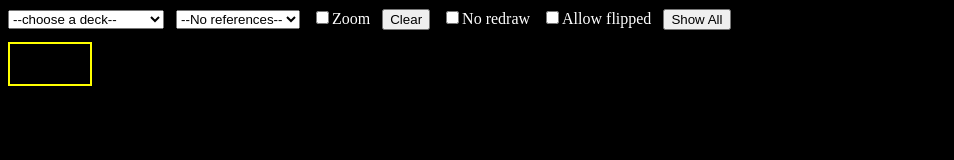
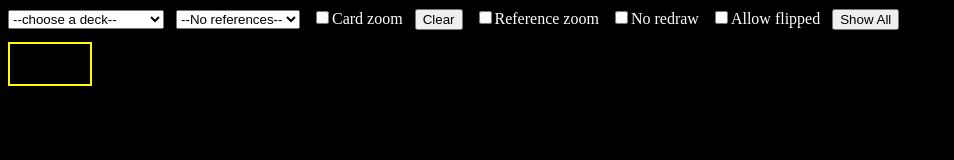
Before and after one commit to jon-heard/CardPullWebpage, a plain HTML site: page index.html in a window 1280 px wide. Shown: the whole page, without its empty margins (0-954 px from the left). Drawn offline with Linux system fonts and the light colour scheme.

Commit message:
(1) Added dice (2) added reference zoom checkbox

```diff
--- a/data.js
+++ b/data.js
@@ -3,6 +3,134 @@ var decks = [];
 
 
 let d; // Temporary deck buffer
+
+///////////
+// DICE //
+///////////
+decks.push({
+	name: "D2",
+	images: ["numbers.png"],
+	backImage: "d2_back.png",
+	refImages: {},
+	hiW: 25,
+	hiH: 19,
+	lowW: 13,
+	lowH: 10,
+	noRedraw: false,
+	allowFlipped: false,
+	cards: [ [0,0,0], [0,1,0] ]
+});
+decks.push({
+	name: "D3",
+	images: ["numbers.png"],
+	backImage: "d3_back.png",
+	refImages: {},
+	hiW: 25,
+	hiH: 19,
+	lowW: 13,
+	lowH: 10,
+	noRedraw: false,
+	allowFlipped: false,
+	cards: [ [0,0,0], [0,1,0], [0,2,0] ]
+});
+decks.push({
+	name: "D4",
+	images: ["numbers.png"],
+	backImage: "d4_back.png",
+	refImages: {},
+	hiW: 25,
+	hiH: 19,
+	lowW: 13,
+	lowH: 10,
+	noRedraw: false,
+	allowFlipped: false,
+	cards: [ [0,0,0], [0,1,0], [0,2,0], [0,3,0] ]
+});
+decks.push({
+	name: "D6",
+	images: ["numbers.png"],
+	backImage: "d6_back.png",
+	refImages: {},
+	hiW: 25,
+	hiH: 19,
+	lowW: 13,
+	lowH: 10,
+	noRedraw: false,
+	allowFlipped: false,
+	cards: [ [0,0,0], [0,1,0], [0,2,0], [0,3,0], [0,4,0], [0,5,0] ]
+});
+decks.push({
+	name: "D8",
+	images: ["numbers.png"],
+	backImage: "d8_back.png",
+	refImages: {},
+	hiW: 25,
+	hiH: 19,
+	lowW: 13,
+	lowH: 10,
+	noRedraw: false,
+	allowFlipped: false,
+	cards: [ [0,0,0], [0,1,0], [0,2,0], [0,3,0], [0,4,0], [0,5,0], [0,6,0], [0,7,0] ]
+});
+decks.push({
+	name: "D10",
+	images: ["numbers.png"],
+	backImage: "d10_back.png",
+	refImages: {},
+	hiW: 25,
+	hiH: 19,
+	lowW: 13,
+	lowH: 10,
+	noRedraw: false,
+	allowFlipped: false,
+	cards: [ [0,0,0], [0,1,0], [0,2,0], [0,3,0], [0,4,0], [0,5,0], [0,6,0], [0,7,0], [0,8,0], [0,9,0] ]
+});
+decks.push({
+	name: "D10-10",
+	images: ["numbers.png"],
+	backImage: "d10_10_back.png",
+	refImages: {},
+	hiW: 25,
+	hiH: 19,
+	lowW: 13,
+	lowH: 10,
+	noRedraw: false,
+	allowFlipped: false,
+	cards: [
+		[0,5,1], [0,6,1], [0,7,1], [0,8,1], [0,9,1], [0,10,1], [0,11,1], [0,12,1], [0,13,1], [0,14,1],
+		[0,15,1] ]
+});
+decks.push({
+	name: "D12",
+	images: ["numbers.png"],
+	backImage: "d12_back.png",
+	refImages: {},
+	hiW: 25,
+	hiH: 19,
+	lowW: 13,
+	lowH: 10,
+	noRedraw: false,
+	allowFlipped: false,
+	cards: [
+		[0,0,0], [0,1,0], [0,2,0], [0,3,0], [0,4,0], [0,5,0], [0,6,0], [0,7,0], [0,8,0], [0,9,0],
+		[0,10,0], [0,11,0] ]
+});
+decks.push({
+	name: "D20",
+	images: ["numbers.png"],
+	backImage: "d20_back.png",
+	refImages: {},
+	hiW: 25,
+	hiH: 19,
+	lowW: 13,
+	lowH: 10,
+	noRedraw: false,
+	allowFlipped: false,
+	cards: [
+		[0,0,0], [0,1,0], [0,2,0], [0,3,0], [0,4,0], [0,5,0], [0,6,0], [0,7,0], [0,8,0], [0,9,0],
+		[0,10,0], [0,11,0], [0,12,0], [0,13,0], [0,14,0], [0,0,1], [0,1,1], [0,2,1], [0,3,1], [0,4,1] ]
+});
+
 
 ///////////
 // Tarot //
--- a/index.html
+++ b/index.html
@@ -67,8 +67,9 @@
 	<body>
 		<select id='deckList'><option value='-1'>--choose a deck--</option></select> &nbsp;
 		<select id='refList'><option value=''>--No references--</option></select> &nbsp;
-		<input type='checkbox' id='chkZoom'>Zoom</button> &nbsp;
+		<input type='checkbox' id='chkZoom'>Card zoom</button> &nbsp;
 		<button id='btnClear'>Clear</button> &nbsp;
+		<input type='checkbox' id='chkRefZoom'>Reference zoom</button> &nbsp;
 		<input type='checkbox' id='chkNoRedraw'>No redraw</button> &nbsp;
 		<input type='checkbox' id='chkAllowFlipped'>Allow flipped</button> &nbsp;
 		<button id='btnShowAll'>Show All</button> &nbsp;
@@ -321,15 +322,18 @@
 		deckList.addEventListener("change", onDeckSelected);
 
 
-		////////////////////////
-		// LIST OF REFERENCES //
-		////////////////////////
+		////////////////
+		// REFERENCES //
+		////////////////
 		const refList = document.getElementById("refList");
-		function onRefSelected()
+		refList.addEventListener("change", function(evt)
 		{
 			body.style["background-image"] = "url(media/" + refList.value + ")";
-		}
-		refList.addEventListener("change", onRefSelected);
+		});
+		document.getElementById("chkRefZoom").addEventListener("change", function(evt)
+		{
+			body.style["background-size"] = evt.target.checked ? "50%" : "";
+		});
 
 
 		//////////////////////////////////
```
Also changed, not shown: backlog.txt, media/hi_d10_back.png (added), media/hi_d12_back.png (added), media/hi_d20_back.png (added), media/hi_d2_back.png (added), media/hi_d3_back.png (added), media/hi_d4_back.png (added), media/hi_d6_back.png (added), media/hi_d8_back.png (added), media/hi_numbers.png (added), media/low_d10_back.png (added), media/low_d12_back.png (added), media/low_d20_back.png (added), media/low_d2_back.png (added), 4 more files.
